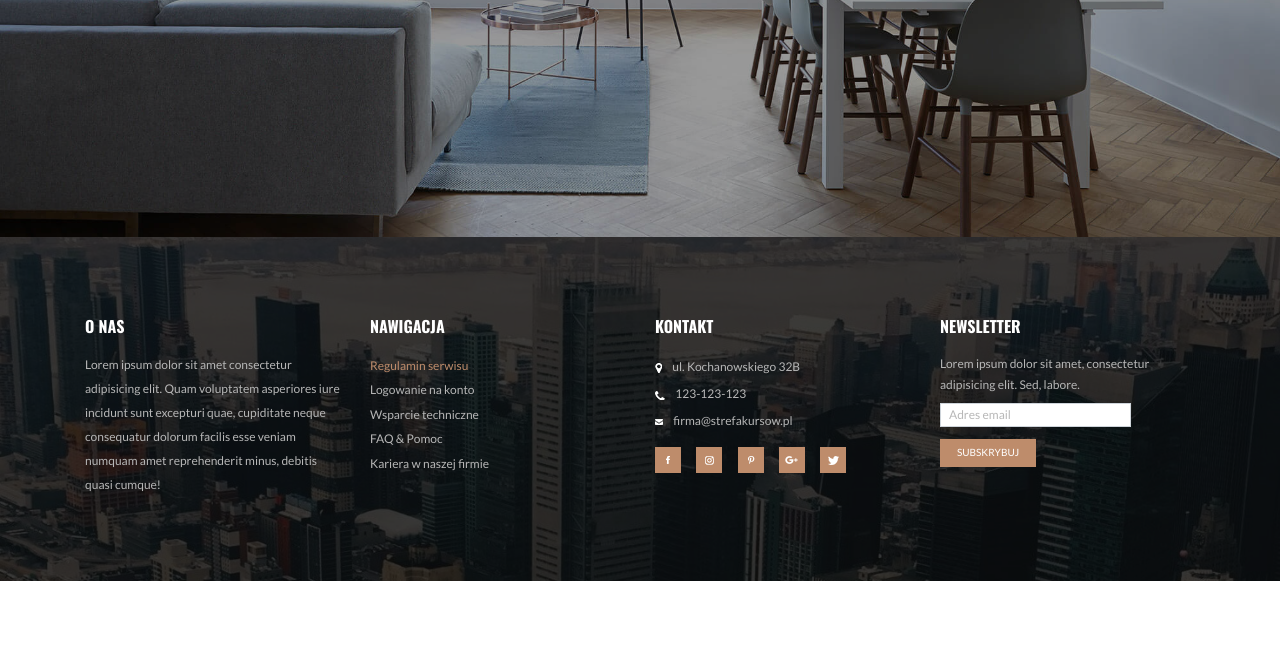
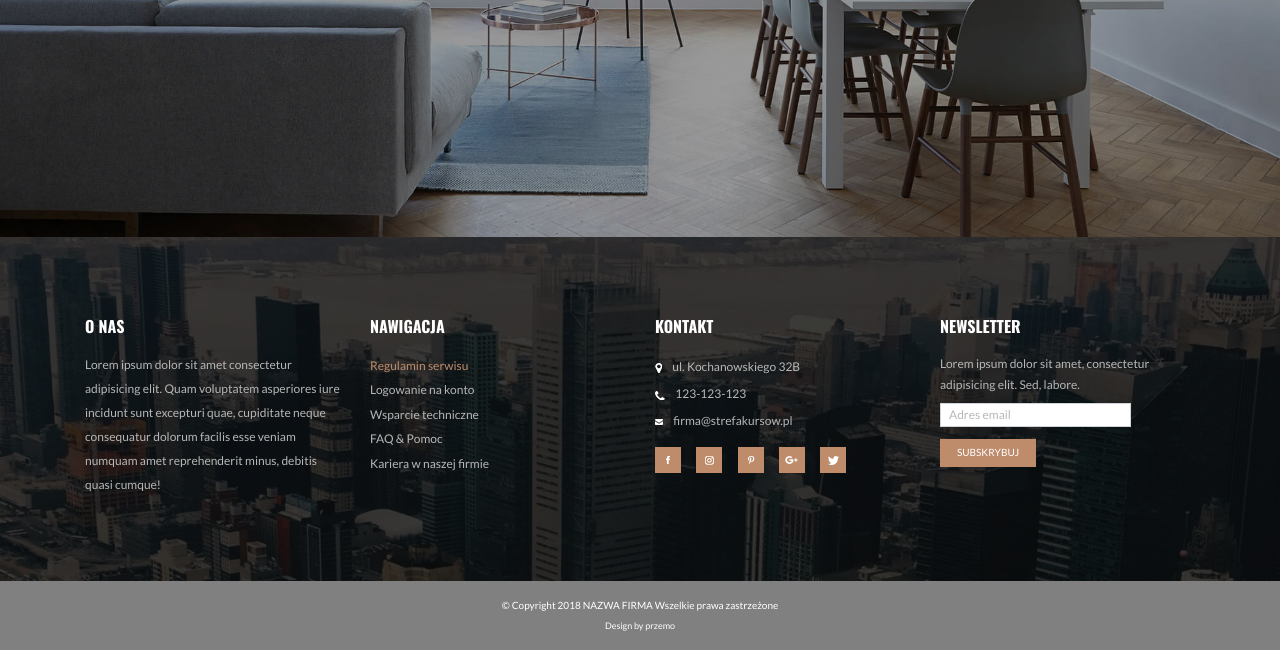
Before and after one commit to PrzemyslawWrobel/-interior_design, a website: page index.html in a window 1280 px wide. Shown: the part 421-1071 px from the top of the page. Before the commit the page ends 1002 px from the top, so only its background shows below. Drawn offline with nearby package versions, Linux system fonts and the light colour scheme.

Commit message:
Footer cd

```diff
--- a/index.html
+++ b/index.html
@@ -147,7 +147,13 @@
 			</div>
 		</div>
 	</div>
-
+	<!-- Stopka - copyright -->
+	<div class="pw-copy">
+		<div class="container text-center">
+			<span class="d-block">&copy; Copyright 2018 NAZWA FIRMA Wszelkie prawa zastrzeżone</span>
+			<span class="d-block pw-copy-second">Design by przemo</span>
+		</div>
+	</div>
 
 </body>
 </html>
--- a/source/custom/components/_footer.scss
+++ b/source/custom/components/_footer.scss
@@ -50,3 +50,15 @@
 	padding: .25rem 1rem;
 	font-size: .625rem;
 }
+
+// sekcja copyright
+.pw-copy {
+	padding: 1rem 0;
+    font-size: .625rem;
+    background-color: gray;
+}
+
+.pw-copy-second {
+	margin-top: .25rem;
+	font-size: .5625rem;
+}
```
Also changed, not shown: style/style.css.
